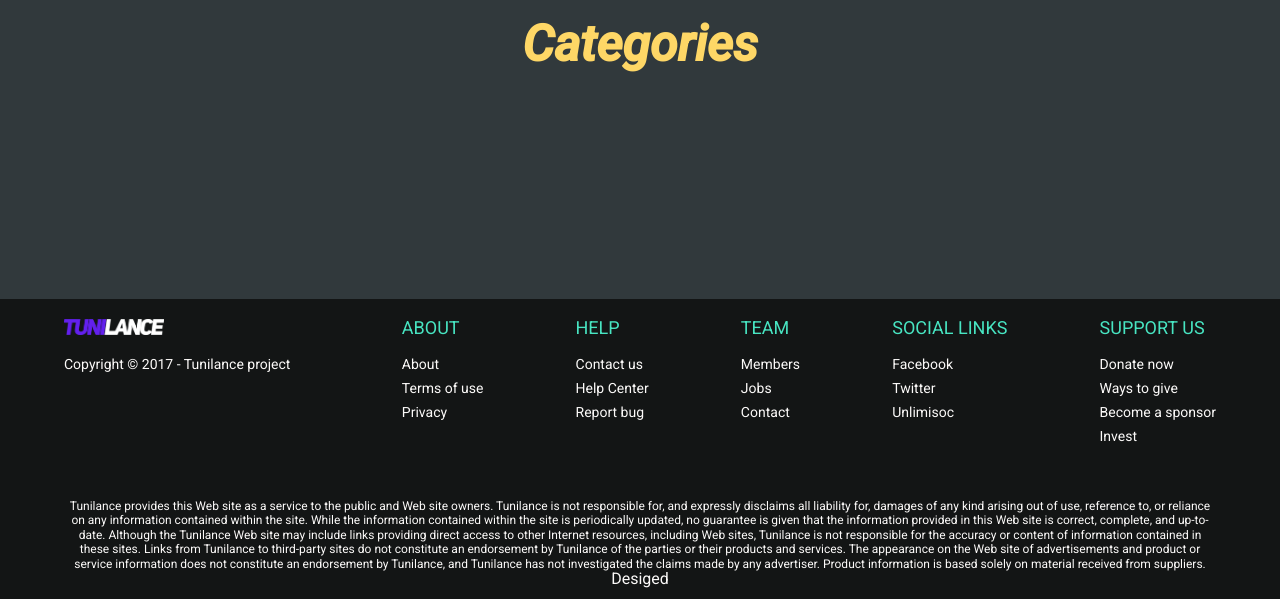
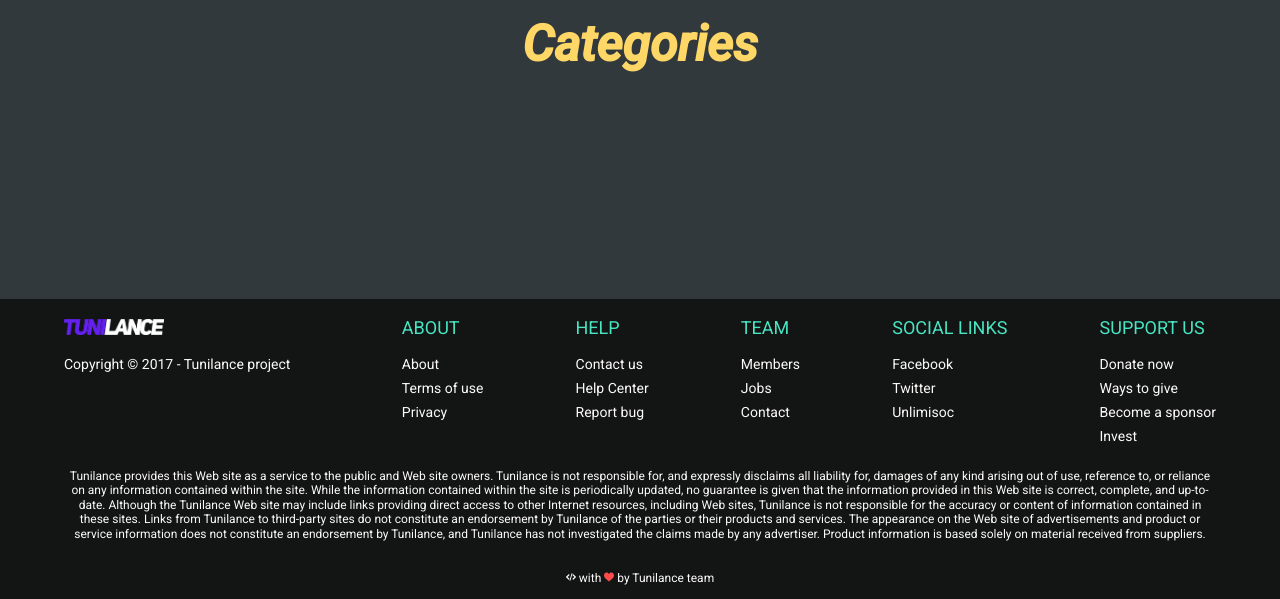
Before and after one commit to kairodem/freelance, a PHP site: page / in a window 1280 px wide. Shown: the part 1481-2080 px from the top of the page. Run offline with PHP 8.4, Linux system fonts and the light colour scheme.

Commit message:
Added content to footer sh: q: command not found

```diff
--- a/assets/css/main.css
+++ b/assets/css/main.css
@@ -247,7 +247,7 @@ body{
 }
 .footer .footcont{
 	width: 100%;
-	height: 200px;
+	height: 170px;
 }
 .footer	.footcont ul#fc1{
 	float: left;
@@ -278,4 +278,5 @@ body{
 	text-align: center;
 	font-size: 12px;
 	line-height: 1.2;
+	margin-bottom: 30px;
 }
--- a/index.php
+++ b/index.php
@@ -169,7 +169,7 @@ Although the Tunilance Web site may include links providing direct access to oth
 
 Links from Tunilance to third-party sites do not constitute an endorsement by Tunilance of the parties or their products and services. The appearance on the Web site of advertisements and product or service information does not constitute an endorsement by Tunilance, and Tunilance has not investigated the claims made by any advertiser. Product information is based solely on material received from suppliers.</p>
 					<div>
-						<h3>Desiged </h3>
+						<p><img src="assets/img/code.svg" width="10"> with <img src="assets/img/heart.svg" width="10"> by Tunilance team</p>
 					</div>
 				</center>
 		</div>
```
Also changed, not shown: assets/img/code.svg (added), assets/img/heart.svg (added).
